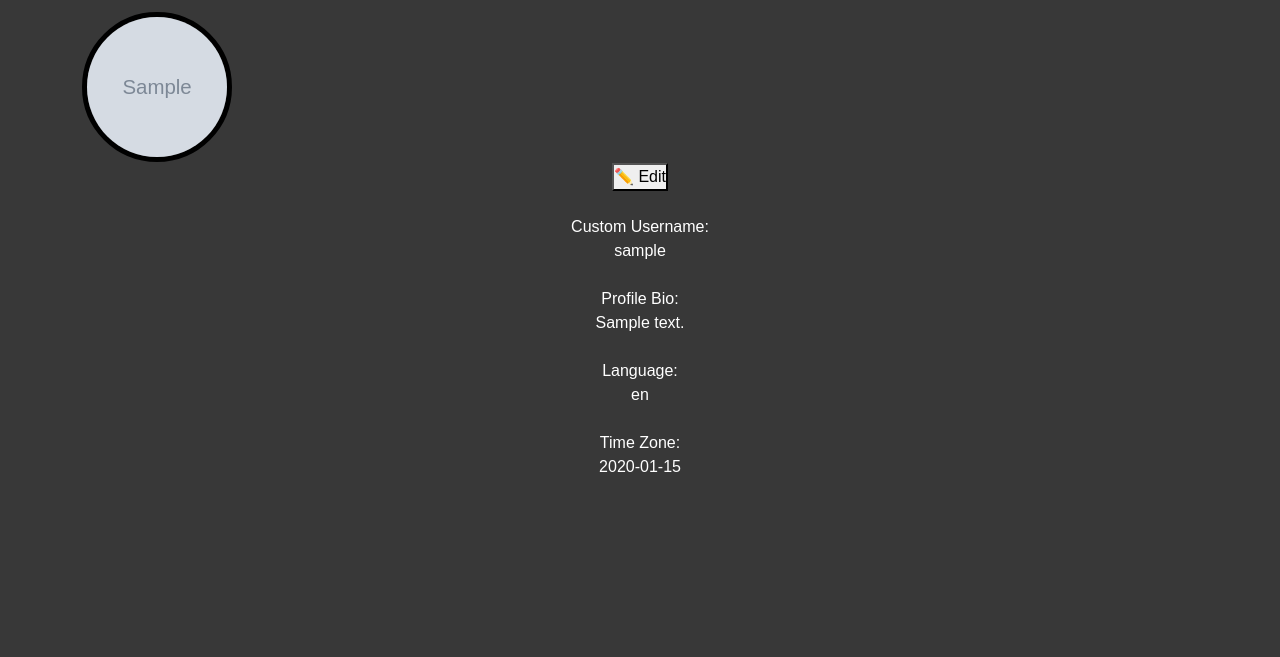
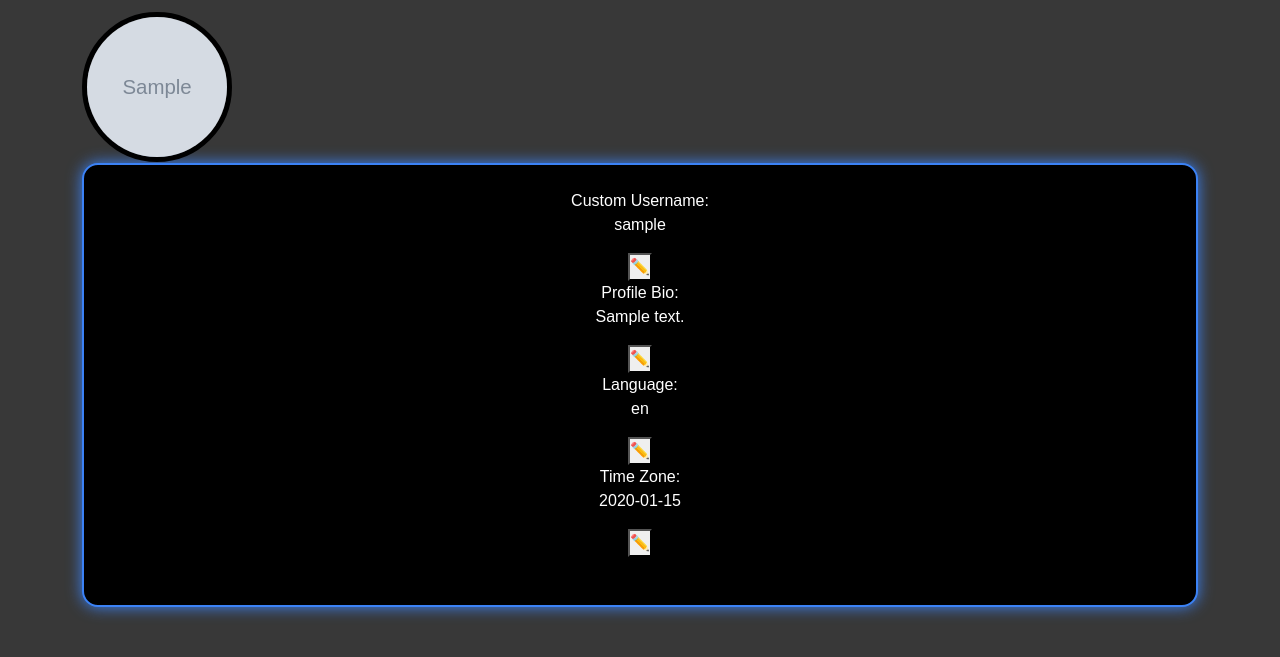
Before and after one commit to Kvezerelinika/Spotify-Stats-demo, a FastAPI app: template app/templates/profile.html in a window 1280 px wide. Shown: the part 56-713 px from the top of the page. Run offline with FastAPI, Linux system fonts and the light colour scheme; the template is opened without the code that fills it: most values are stand-ins (such as "Sample title", 1, 10 or a date in 2020); grey boxes marked "Sample" are stand-in pictures.

Commit message:
Almost finished profile.html

```diff
--- a/app/db.py
+++ b/app/db.py
@@ -1,4 +1,4 @@
-from sqlalchemy import create_engine, Column, Integer, String, TIMESTAMP, ForeignKey, Boolean, Date, DateTime
+from sqlalchemy import create_engine, Column, Integer, String, TIMESTAMP, ForeignKey, Boolean, Date, DateTime, Text
 from sqlalchemy.ext.declarative import declarative_base
 from sqlalchemy.orm import sessionmaker
 from sqlalchemy.orm import Session
@@ -45,6 +45,10 @@ class User(Base):
     access_token = Column(String, nullable=True)  # Access token for Spotify API
     refresh_token = Column(String, nullable=True)  # Refresh token for Spotify API
     token_expires = Column(DateTime(timezone=True))  # Expiration time for the access token
+    custom_username = Column(String)
+    bio = Column(Text)
+    preferred_language = Column(String)
+    timezone = Column(String)
 
 
     # Add relationships if necessary (e.g., with listening_history, top_artists, etc.)
--- a/app/main.py
+++ b/app/main.py
@@ -289,8 +289,13 @@ async def dashboard(request: Request, limit: int = 1000, offset: int = 0, user_d
 
     return templates.TemplateResponse("dashboard.html", context)
 
-from sqlalchemy import select
+
 from app.db import User  # Assuming User is a SQLAlchemy model
+
+from fastapi import Form
+from sqlalchemy import update, select
+from starlette.responses import RedirectResponse
+from datetime import datetime
 
 @app.get("/profile")
 async def profile(request: Request):
@@ -298,17 +303,29 @@ async def profile(request: Request):
     client_data = SpotifyClient(access_token)
 
     user_image, user_name = None, "Guest"
+    user_info_dict = {}
+    user_id = None
 
     if access_token:
         db = await get_db_connection()
 
-        # Get the user profile from Spotify
+        # Get user info from Spotify and update DB
         user_profile = await client_data.get_spotify_user_profile()
         spotify_user = SpotifyUser(access_token)
         user_data = await spotify_user.store_user_info_to_database(user_profile, db)
         user_id = user_data["id"]
 
-        stmt = select(User.user_id, User.image_url, User.display_name).where(User.user_id == user_id)
+        # Get additional user settings from DB
+        stmt = select(
+            User.user_id,
+            User.image_url,
+            User.display_name,
+            User.custom_username,
+            User.bio,
+            User.preferred_language,
+            User.timezone
+        ).where(User.user_id == user_id)
+
         result = await db.execute(stmt)
         user_info = result.one_or_none()
 
@@ -316,13 +333,14 @@ async def profile(request: Request):
             user_info_dict = dict(user_info._mapping)
             user_image = user_info_dict["image_url"]
             user_name = user_info_dict["display_name"]
-            user_id = user_info_dict["user_id"]
         else:
-            user_image, user_name, user_id = None, "Unknown User"
+            user_name = "Unknown User"
+
+        # Save user_id to session for reuse
+        request.session["spotify_user_id"] = user_id
 
         await db.close()
 
-        # Final check: if somehow no user_name
     if not access_token or not user_id or user_name == "Guest":
         return RedirectResponse(url="/login", status_code=302)
 
@@ -330,8 +348,45 @@ async def profile(request: Request):
         "request": request,
         "user_image": user_image,
         "user_name": user_name,
-        "user_id": user_id
+        "user_id": user_id,
+        "custom_username": user_info_dict.get("custom_username", ""),
+        "bio": user_info_dict.get("bio", ""),
+        "language": user_info_dict.get("preferred_language", ""),
+        "timezone": user_info_dict.get("timezone", "")
     })
+
+
+@app.post("/update_settings")
+async def update_settings(
+    request: Request,
+    custom_username: str = Form(...),
+    bio: str = Form(...),
+    language: str = Form(...),
+    timezone: str = Form(...)
+):
+    user_id = request.session.get("spotify_user_id")
+    if not user_id:
+        return RedirectResponse(url="/login", status_code=302)
+
+    db = await get_db_connection()
+
+    stmt = (
+        update(User)
+        .where(User.user_id == user_id)
+        .values(
+            custom_username=custom_username.strip() or None,
+            bio=bio.strip() or None,
+            preferred_language=language.strip() or None,
+            timezone=timezone.strip() or None,
+            last_updated=datetime.utcnow()
+        )
+    )
+
+    await db.execute(stmt)
+    await db.commit()
+    await db.close()
+
+    return RedirectResponse(url="/profile", status_code=303)
 
 
 
--- a/app/static/CSS/style.css
+++ b/app/static/CSS/style.css
@@ -448,7 +448,7 @@ button#more-btn:hover {
 }
 
 
-.profile-page-container {
+.profile-image {
     display: flex;
     flex-direction: column;
     align-items: flex-start; /* Corrected from 'left' */
@@ -456,7 +456,7 @@ button#more-btn:hover {
     margin-bottom: 1px;
 }
 
-.profile-page-container img {
+.profile-image img {
     margin-bottom: 0px;
     width: 150px;
     height: 150px;
@@ -465,3 +465,31 @@ button#more-btn:hover {
     border-radius: 50%;
     border: 5px solid rgb(0, 0, 0);
 }
+
+.profile-info {
+  padding: 1.5rem; /* Tailwind's p-6 */
+  border-radius: 1rem; /* Tailwind's rounded-2xl */
+  border: 2px solid #3b82f6; /* Tailwind's border-blue-400 */
+  background-color: black;
+  box-shadow: 0 0 15px #3b82f6;
+}
+
+.profile-info:hover {
+    box-shadow: 0 0 15px rgba(99, 102, 241, 0.8);
+}
+
+@keyframes glow {
+  0% {
+    box-shadow: 0 0 5px #3b82f6, 0 0 10px #3b82f6;
+  }
+  50% {
+    box-shadow: 0 0 20px #3b82f6, 0 0 30px #3b82f6;
+  }
+  100% {
+    box-shadow: 0 0 5px #3b82f6, 0 0 10px #3b82f6;
+  }
+}
+
+.glowing-border {
+  animation: glow 2s infinite ease-in-out;
+}
--- a/app/templates/profile.html
+++ b/app/templates/profile.html
@@ -5,74 +5,121 @@
 {% endblock %}
 
 {% block main %}
+<div class="profile-image">
+    <img src="{{ user_image }}" alt="Profile Image" class="profile-img">
+</div>
 
-    <div class="profile-page-container">
-        <img src="{{ user_image }}" alt="Profile Image" class="profile-img">
+<div class="profile-info bg-black p-6 rounded-2xl shadow-md border-2 border-indigo-400/70 hover:shadow-indigo-500/50 transition-shadow duration-300 max-w-3xl mx-auto">
+  <form method="POST" action="/update_settings" id="settings-form" class="space-y-6">
+
+    <!-- Grid container for 2x2 layout -->
+    <div class="grid grid-cols-1 md:grid-cols-2 gap-4 mb-4">
+        <!-- Custom Username -->
+        <div>
+            <label class="block font-medium text-white">Custom Username:</label>
+            <div class="flex justify-between items-center">
+                <p class="text-white" id="custom_username_display">{{ custom_username or 'Not set' }}</p>
+                <button type="button" onclick="toggleFieldEdit('custom_username')" class="text-blue-400 hover:text-blue-600">✏️</button>
+            </div>
+            <input type="text" name="custom_username" value="{{ custom_username or '' }}"
+                class="w-full p-2 rounded bg-gray-700 text-dark hidden" id="custom_username_input" />
+        </div>
+
+        <!-- Profile Bio -->
+        <div>
+            <label class="block font-medium text-white">Profile Bio:</label>
+            <div class="flex justify-between items-center">
+                <p class="text-white" id="bio_display">{{ bio or 'Not set' }}</p>
+                <button type="button" onclick="toggleFieldEdit('bio')" class="text-blue-400 hover:text-blue-600">✏️</button>
+            </div>
+            <textarea name="bio" id="bio_input"
+                class="w-full p-2 rounded bg-gray-700 text-dark hidden">{{ bio or '' }}</textarea>
+        </div>
+
+        <!-- Language -->
+        <div>
+            <label class="block font-medium text-white">Language:</label>
+            <div class="flex justify-between items-center">
+                <p class="text-white" id="language_display">{{ language or 'Not set' }}</p>
+                <button type="button" onclick="toggleFieldEdit('language')" class="text-blue-400 hover:text-blue-600">✏️</button>
+            </div>
+            <select name="language" id="language_input"
+                class="w-full p-2 rounded bg-gray-700 text-dark hidden">
+                <option value="">Select Language</option>
+                <option value="en" {% if language == 'en' %}selected{% endif %}>English</option>
+                <option value="ka" {% if language == 'ka' %}selected{% endif %}>Georgian</option>
+                <option value="ru" {% if language == 'ru' %}selected{% endif %}>Russian</option>
+                <option value="de" {% if language == 'de' %}selected{% endif %}>German</option>
+                <option value="fr" {% if language == 'fr' %}selected{% endif %}>French</option>
+            </select>
+        </div>
+
+        <!-- Time Zone -->
+        <div>
+            <label class="block font-medium text-white">Time Zone:</label>
+            <div class="flex justify-between items-center">
+                <p class="text-white" id="timezone_display">{{ timezone or 'Not set' }}</p>
+                <button type="button" onclick="toggleFieldEdit('timezone')" class="text-blue-400 hover:text-blue-600">✏️</button>
+            </div>
+            <select name="timezone" id="timezone_input"
+                class="w-full p-2 rounded bg-gray-700 text-dark hidden">
+                <option value="">Select Timezone</option>
+                <option value="Asia/Tbilisi" {% if timezone == 'Asia/Tbilisi' %}selected{% endif %}>Asia/Tbilisi (UTC+4)</option>
+                <option value="Europe/Berlin" {% if timezone == 'Europe/Berlin' %}selected{% endif %}>Europe/Berlin (UTC+1)</option>
+                <option value="UTC" {% if timezone == 'UTC' %}selected{% endif %}>UTC (Universal)</option>
+                <option value="America/New_York" {% if timezone == 'America/New_York' %}selected{% endif %}>America/New_York (UTC-5)</option>
+                <option value="Asia/Dubai" {% if timezone == 'Asia/Dubai' %}selected{% endif %}>Asia/Dubai (UTC+4)</option>
+            </select>
+        </div>
     </div>
-
-
-    <form method="POST" action="/update_settings" id="settings-form">
-    <!-- Edit Button -->
-    <div class="flex justify-end mb-4">
-        <button type="button" onclick="toggleEdit()" class="text-blue-400 hover:text-blue-600">
-            ✏️ Edit
+    <!-- Save and Cancel Buttons -->
+    <div id="action-buttons" class="flex justify-end gap-4 mt-4 hidden">
+        <button type="submit"
+            class="bg-green-500 hover:bg-green-600 text-white font-semibold py-2 px-4 rounded-lg shadow">
+            Save
+        </button>
+        <button type="button" onclick="cancelEdit()"
+            class="bg-gray-500 hover:bg-gray-600 text-white font-semibold py-2 px-4 rounded-lg shadow">
+            Cancel
         </button>
     </div>
 
-    <!-- Custom Username -->
-    <div class="mb-4">
-        <label class="block font-medium text-white">Custom Username:</label>
-        <p id="custom_username_display" class="text-white">{{ custom_username or 'Not set' }}</p>
-        <input type="text" name="custom_username" value="{{ custom_username or '' }}"
-               class="w-full p-2 rounded bg-gray-700 text-white hidden editable" />
-    </div>
+  </form>
+</div>
 
-    <!-- Profile Bio -->
-    <div class="mb-4">
-        <label class="block font-medium text-white">Profile Bio:</label>
-        <p id="bio_display" class="text-white">{{ bio or 'Not set' }}</p>
-        <textarea name="bio" class="w-full p-2 rounded bg-gray-700 text-white hidden editable">{{ bio or '' }}</textarea>
-    </div>
 
-    <!-- Language -->
-    <div class="mb-4">
-        <label class="block font-medium text-white">Language:</label>
-        <p id="language_display" class="text-white">{{ language or 'Not set' }}</p>
-        <input name="language" value="{{ language or '' }}"
-               class="w-full p-2 rounded bg-gray-700 text-white hidden editable" />
-    </div>
+<script>
+function toggleFieldEdit(field) {
+    const display = document.getElementById(`${field}_display`);
+    const input = document.getElementById(`${field}_input`);
+    const actionButtons = document.getElementById("action-buttons");
 
-    <!-- Time Zone -->
-    <div class="mb-4">
-        <label class="block font-medium text-white">Time Zone:</label>
-        <p id="timezone_display" class="text-white">{{ timezone or 'Not set' }}</p>
-        <input name="timezone" value="{{ timezone or '' }}"
-               class="w-full p-2 rounded bg-gray-700 text-white hidden editable" />
-    </div>
-
-    <!-- Save & Cancel Buttons -->
-    <div class="flex justify-between mt-6 hidden editable" id="action-buttons">
-        <div>
-            <button type="submit" class="bg-green-600 hover:bg-green-700 text-dark px-4 py-2 rounded mr-2">Save Settings</button>
-            <button type="button" onclick="cancelEdit()" class="bg-gray-500 hover:bg-gray-600 text-white px-4 py-2 rounded">Cancel</button>
-        </div>
-        <a href="/disconnect" class="text-red-600 hover:underline self-center">Disconnect Spotify</a>
-    </div>
-</form>
-<script>
-    function toggleEdit() {
-        document.querySelectorAll('.editable').forEach(el => el.classList.remove('hidden'));
-        document.querySelectorAll('#settings-form p').forEach(el => el.classList.add('hidden'));
+    if (display && input) {
+        display.classList.add("hidden");
+        input.classList.remove("hidden");
     }
 
-    function cancelEdit() {
-        document.querySelectorAll('.editable').forEach(el => el.classList.add('hidden'));
-        document.querySelectorAll('#settings-form p').forEach(el => el.classList.remove('hidden'));
+    if (actionButtons) {
+        actionButtons.classList.remove("hidden");
+    }
+}
 
-        // Optionally, reset values (if they were changed) — refreshes the page
-        // location.reload();
+function cancelEdit() {
+    const fields = ["custom_username", "bio", "language", "timezone"];
+    fields.forEach(field => {
+        const display = document.getElementById(`${field}_display`);
+        const input = document.getElementById(`${field}_input`);
+        if (display && input) {
+            display.classList.remove("hidden");
+            input.classList.add("hidden");
+        }
+    });
+
+    const actionButtons = document.getElementById("action-buttons");
+    if (actionButtons) {
+        actionButtons.classList.add("hidden");
     }
+}
 </script>
 
-
 {% endblock %}
```
